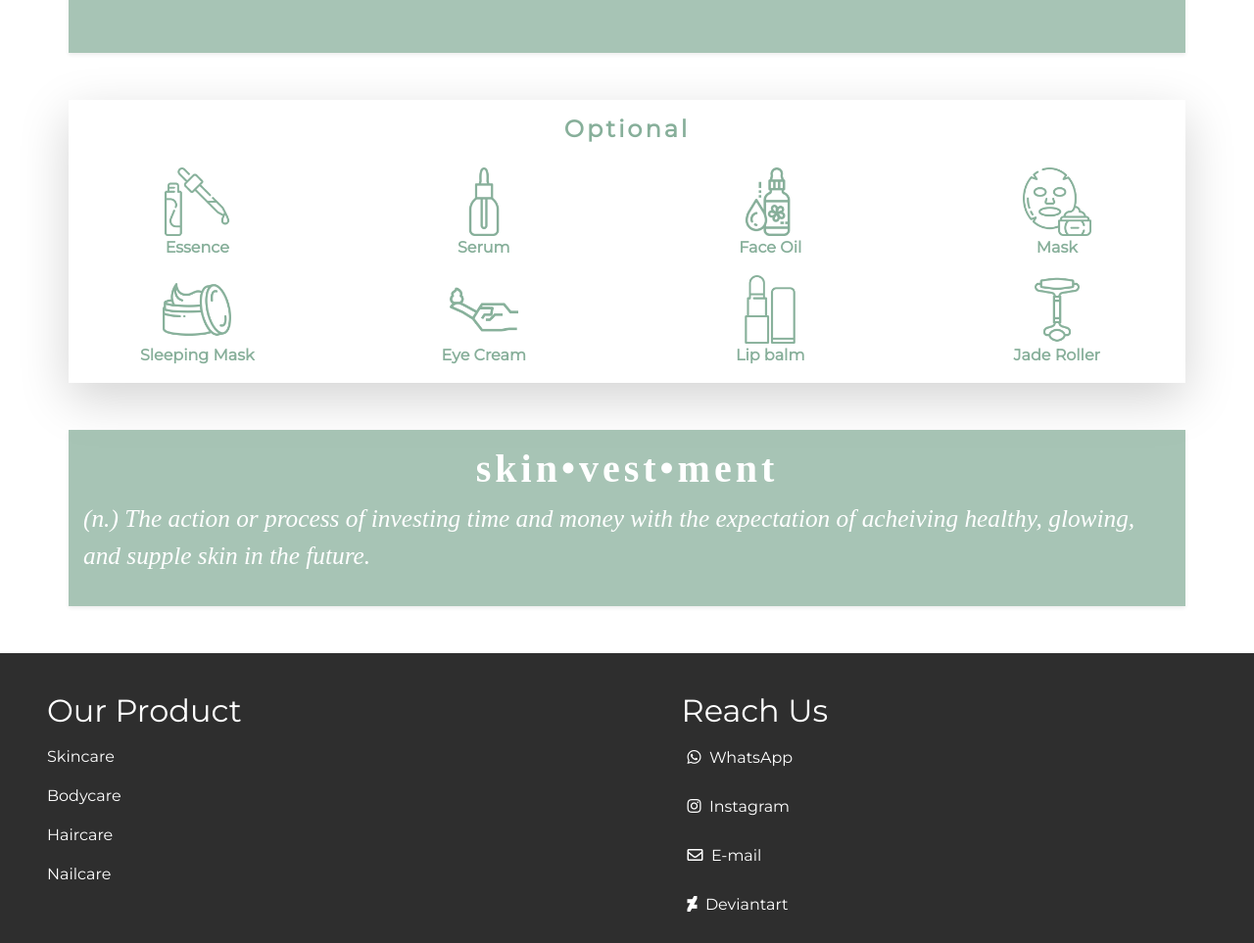
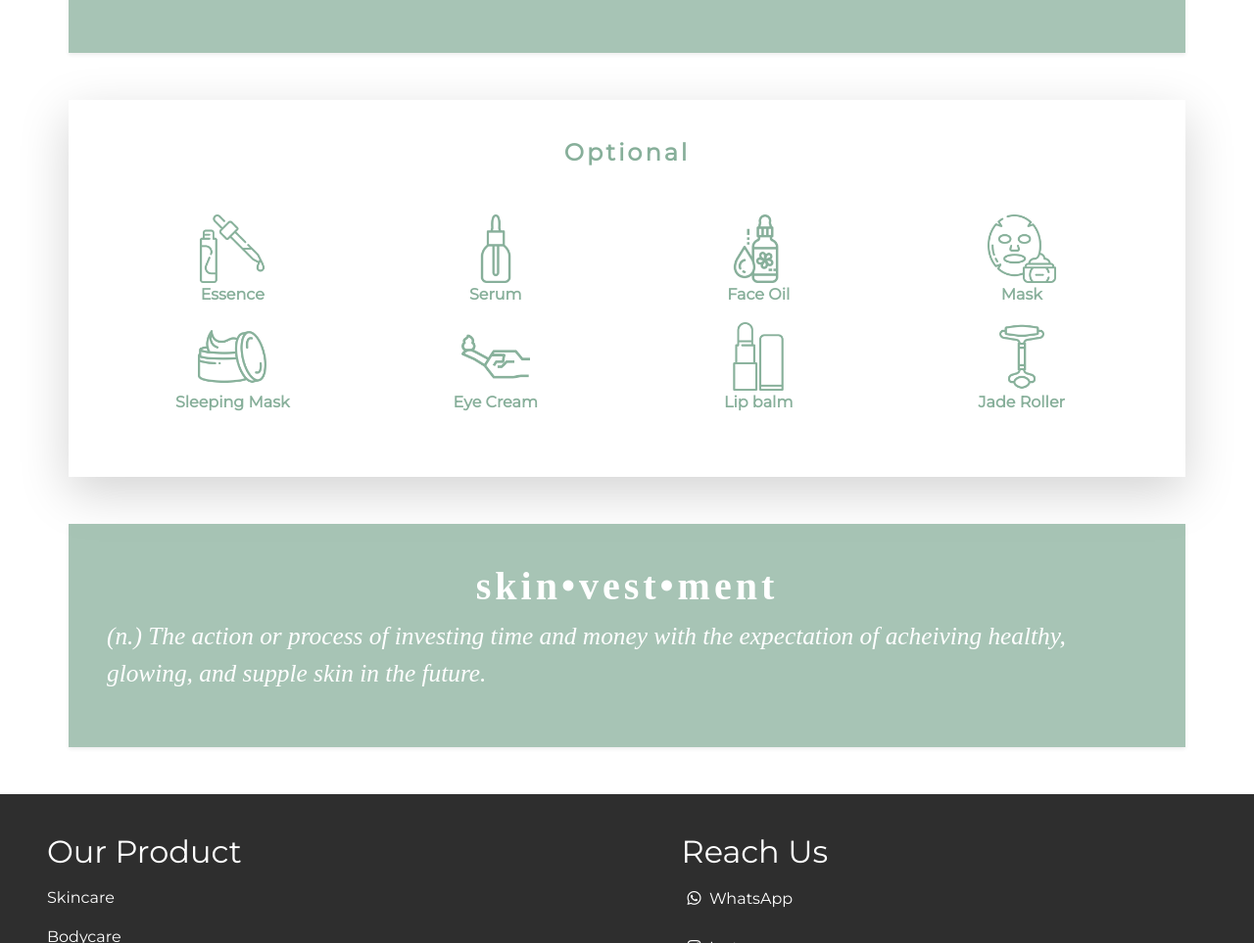
Before and after one commit to talithasyafiyah/Tugas4, a plain HTML site: page index.html in a window 1280 px wide. Shown: the part 1188-2151 px from the top of the page at 98% size. Drawn offline with nearby package versions, Linux system fonts and the light colour scheme.

Commit message:
update lagi

```diff
--- a/index.html
+++ b/index.html
@@ -164,12 +164,12 @@
         <!-- END CARD DECK -->
         <!-- OPTIONAL -->
         <div class="container mt-5" style="background-color: #ffff;">
-        <div class="row shadow-lg">
+        <div class="row shadow-lg px-4 py-4">
               <div class="col-12 mt-3 mb-3">
                 <h4 style="font-family: Montserrat, sans serif; letter-spacing: 3px; text-align: center;"><strong style="color: #87af9a;">Optional</strong></h4>
               </div>
             <br>
-          <div class="row">
+          <div class="row px-4 py-4">
           <div class="col-3 text-center">
             <img src="icon/essence icon.png" width="70" height="70" style="align-content: center;">
           </div>
@@ -223,7 +223,7 @@
       <!-- END OF OPTIONAL -->
       <!-- QUOTES -->
       <div class="container mt-5">
-        <div class="row shadow-sm">
+        <div class="row shadow-sm px-4 py-4">
               <div class="col-12 mt-3 mb-3">
                 <h1 style="font-family: Playfair, sans serif; letter-spacing: 4px; text-align: center;"><strong style="color: #ffff;">skin•vest•ment</strong></h1>
                 <p><i style="font-family: Playfair, sans serif; color: #ffff; font-size: 19pt;">(n.) The action or process of investing time and money with the expectation of acheiving healthy, glowing, and supple skin in the future.</i></p>
```
